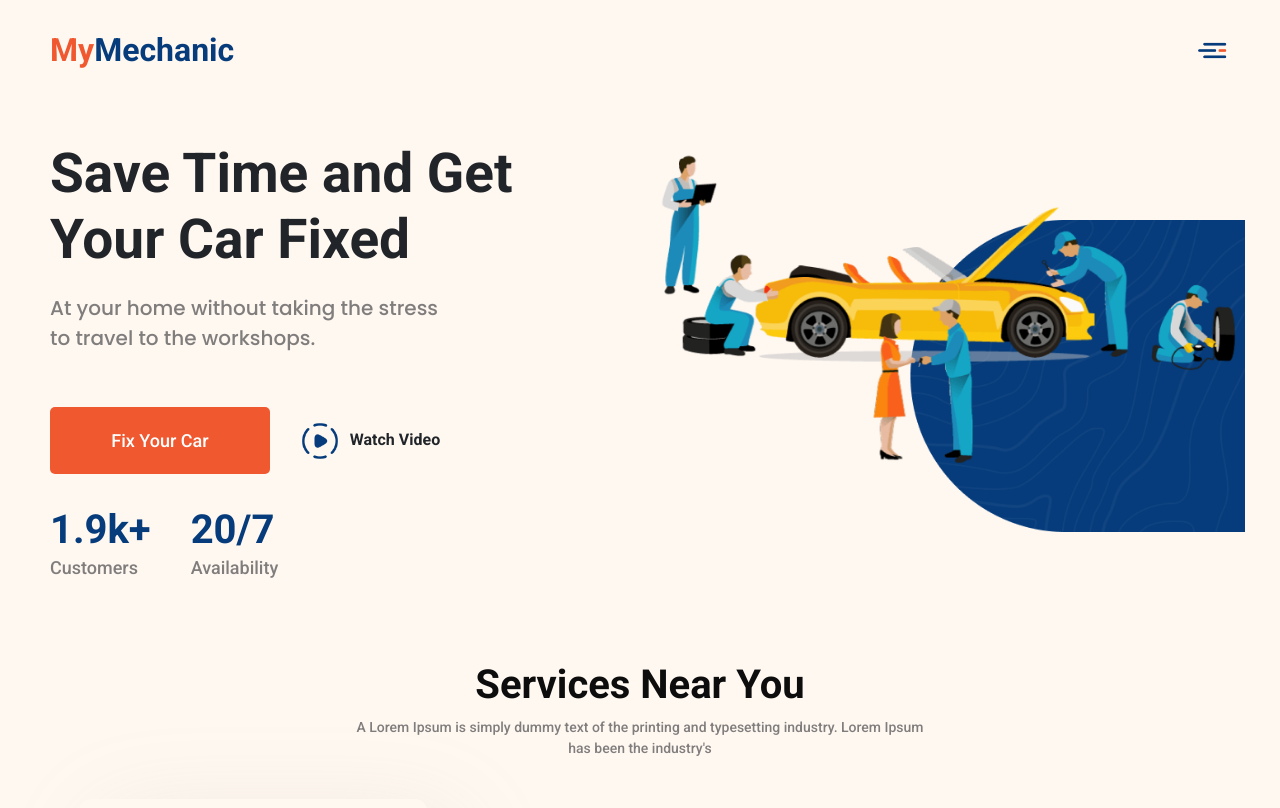
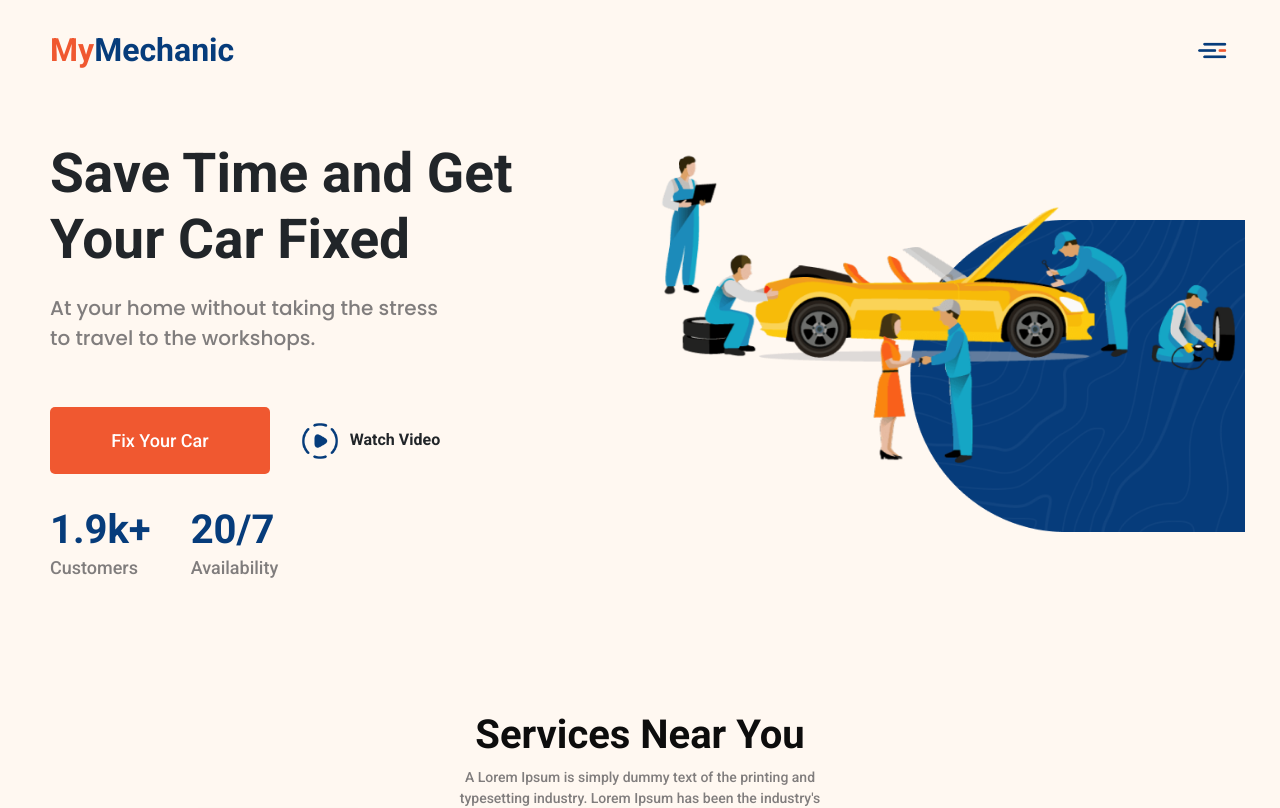
Before and after one commit to Mehul208/MyMechanic, a React (Create React App) app: page / in a window 1280 px wide. Shown: the top 808 px of the page. Built offline with nearby package versions, Linux system fonts and the light colour scheme.

Commit message:
added margin

```diff
--- a/src/component/HomePage/css/section3.css
+++ b/src/component/HomePage/css/section3.css
@@ -45,6 +45,7 @@
 @media screen and (min-width: 720px) {
     .sect3Text {
         padding: 0px;
+        margin: 50px auto;
     }
     .sect3Text h1 {
         font-weight: 700;
@@ -70,6 +71,9 @@
     }
 }
 @media screen and (min-width: 1100px) {
+    .sect3Text p {
+        width: 35%;
+    }
     .myCard {
         padding: 60px 0px;
         margin: 10px 0;
```
